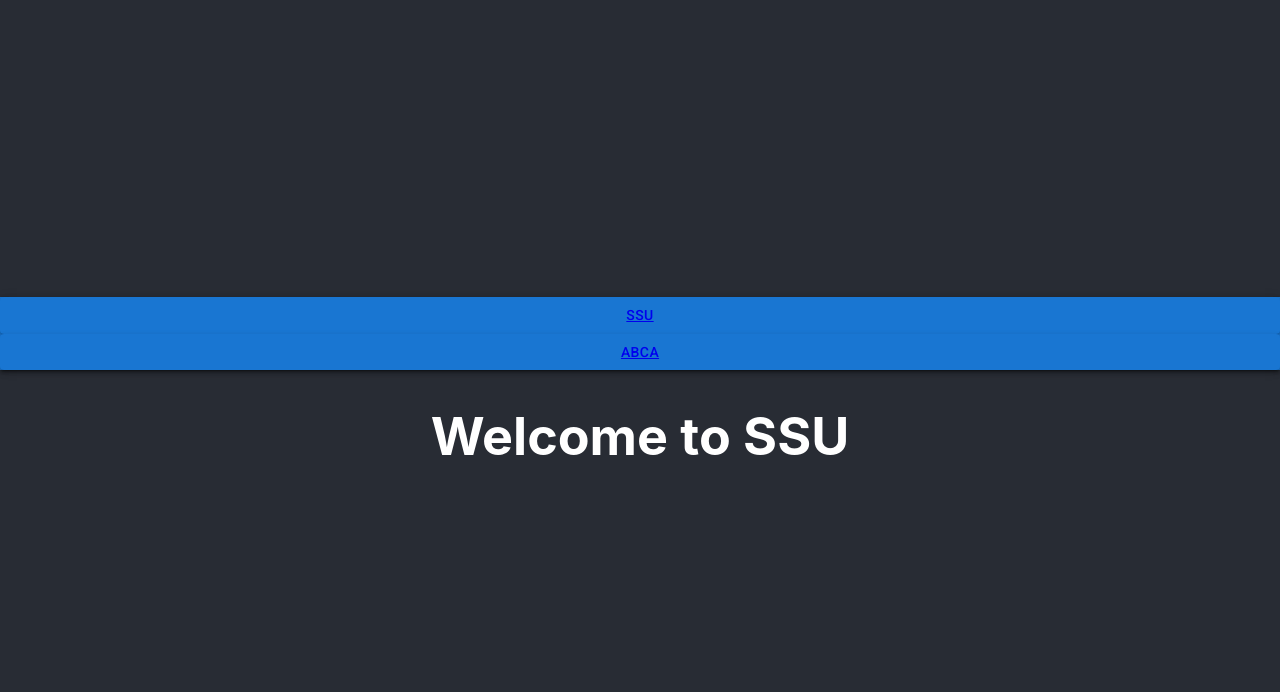
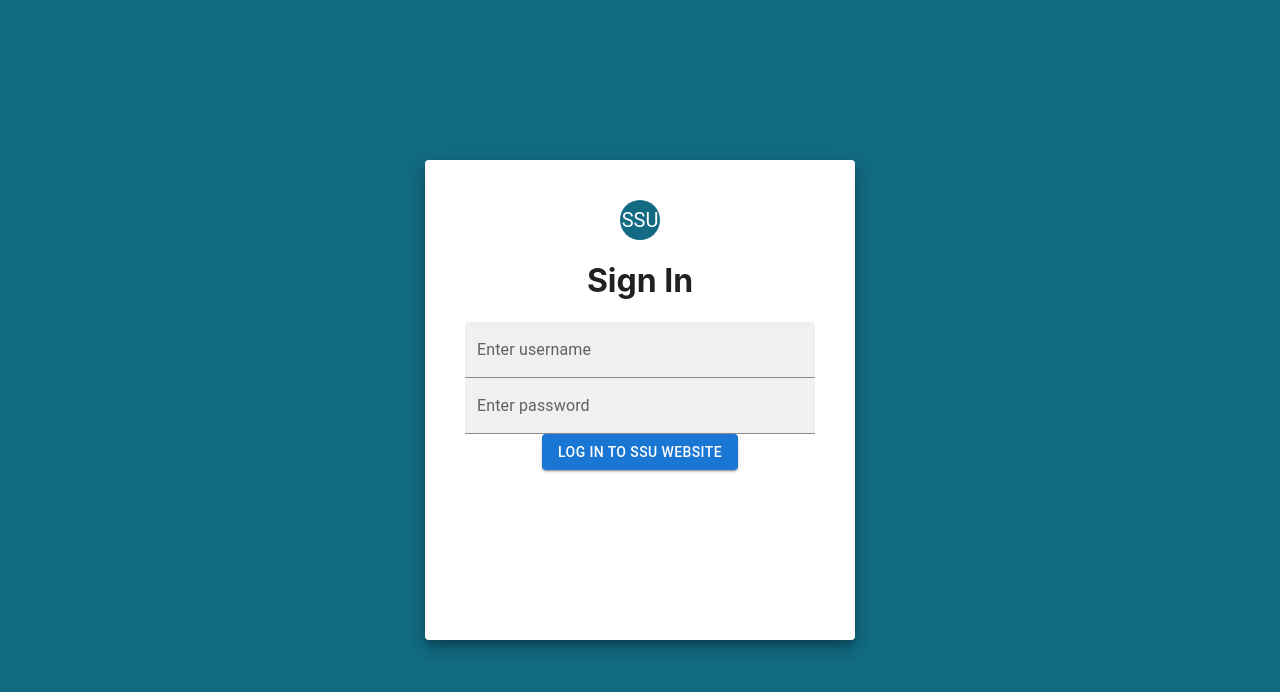
Before and after one commit to Moooogz/test02, a React (Create React App) app in the folder test02/: page / in a window 1280 px wide. Shown: the top 692 px of the page. Built offline with nearby package versions, Linux system fonts and the light colour scheme.

Commit message:
Deployed website

```diff
--- a/test02/src/App.css
+++ b/test02/src/App.css
@@ -26,14 +26,13 @@
 }
 
 .App-header2 {
-  background-color: pink;
+  background-color: #126b83;
   min-height: 100vh;
   display: flex;
   flex-direction: column;
   align-items: center;
   justify-content: center;
-  font-size: calc(10px + 2vmin);
-  color:black;
+
 }
 
 .bck {
--- a/test02/src/App.js
+++ b/test02/src/App.js
@@ -1,41 +1,16 @@
 
 import './App.css';
-import {BrowserRouter as Router, Routes,Route,Link} from 'react-router-dom'
-import Ssu from './Pages/Ssu';
-import Abca from './Pages/Abca';
-import '@fontsource/roboto/300.css';
-import '@fontsource/roboto/400.css';
-import '@fontsource/roboto/500.css';
-import '@fontsource/roboto/700.css';
-import { AppBar, Button as Button1, ThemeProvider} from '@mui/material';
+import Login from './components/login';
 
 
 
 function App() {
   return (
-    <div className="App">
-      <div className="App-header">
-
-      <Router>
-
-          <AppBar position="static" color="primary" enableColorOnDark>
-
-            <Button1 variant="contained"><Link href="#" to="/">SSU</Link></Button1>
-          </AppBar>
-          <AppBar position="static" color="primary">
-
-            <Button1 variant="contained"><Link to="/abca">ABCA</Link>    </Button1>
-          </AppBar>
-
-
-
-        <Routes>
-          <Route path="/" element={<Ssu />}/>
-          <Route path="/abca" element={<Abca />}/>
-        </Routes>
-      </Router>
-      </div>
+    <>
+    <div className="App-header2">
+    <Login />
     </div>
+    </>
   );
 }
 
--- /dev/null
+++ b/test02/src/components/login.js
@@ -0,0 +1,32 @@
+import { Avatar, Grid, Paper } from "@mui/material";
+import TextField from '@mui/material/TextField';
+import Button from '@mui/material/Button';
+
+const Login = () => {
+  return (
+    <Grid>
+      <Paper
+        elevation={10}
+        style={
+            { padding: 40,
+             height: "50vh",
+             width: 350,
+             margin: "60px auto" }
+            }
+      >
+        <Grid align='center'>
+          <Avatar style={
+            {backgroundColor: '#126b83'}}>SSU</Avatar>
+          <h1>Sign In</h1>
+          <TextField id="filled-basic" label="Enter username" variant="filled" fullWidth margin ="10px"/>
+          <Grid align='center'>
+          <TextField id="filled-basic" label="Enter password" variant="filled" fullWidth  type="password"/>
+          </Grid>
+          <Button variant="contained">Log in to SSU Website</Button>
+        </Grid>
+      </Paper>
+    </Grid>
+  );
+};
+
+export default Login;
```
